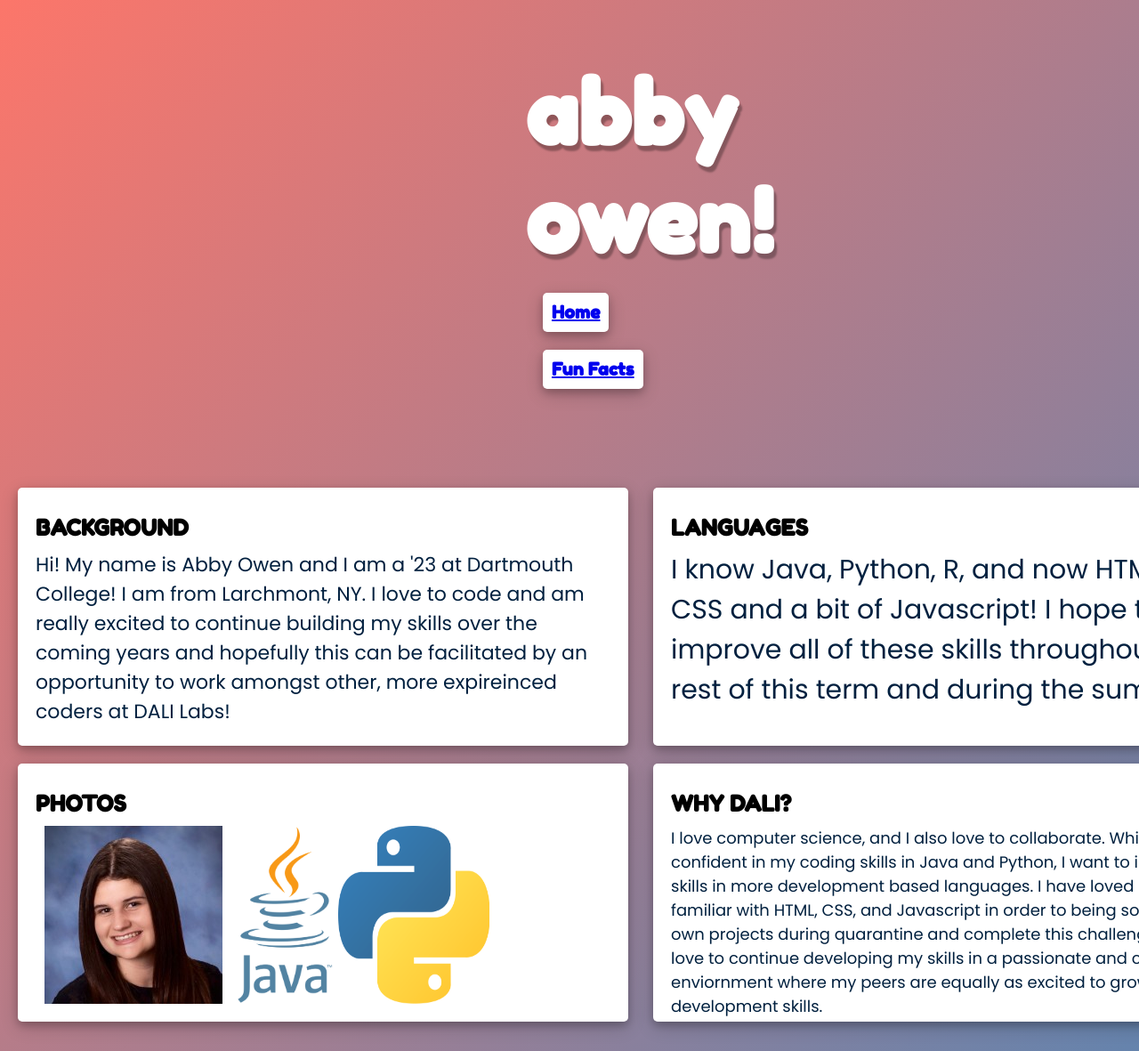
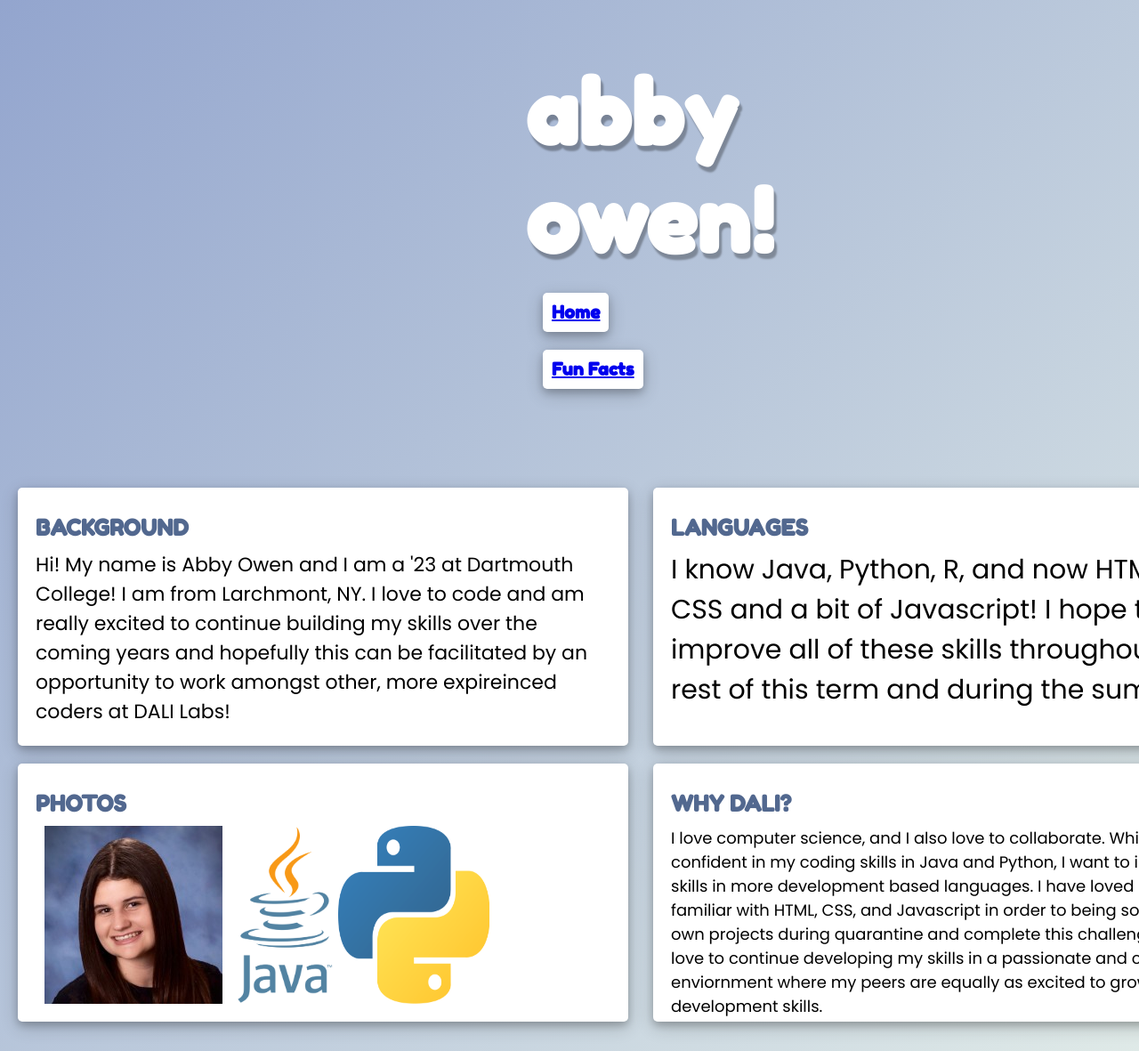
Before and after one commit to abbyowen/abbyhowen.me, a plain HTML site: page index.html in a window 1280 px wide. Shown: the top 1181 px of the page at 89% size. Drawn offline with Linux system fonts and the light colour scheme; files whose address does not match are found by name.

Commit message:
New layout homepage

```diff
--- a/index.html
+++ b/index.html
@@ -23,19 +23,19 @@
 
       body{
         /* Create right moving gradient from pink to blue */
-        background: linear-gradient(to right bottom, #FC766AFF, #5B84B1FF);
+        background: linear-gradient(to right bottom, #93A5CE, #E4EEE9);
 
         /* set from the edge of the window */
         margin: 0;
         padding: 0;
         width: 1400px;
-        font-family: 'Fredoka One', cursive;
+        font-family: 'Fredoka One';
       }
 
       /* Heading 1 styles */
       h1{
         font-size: 100px;
-        font-family: 'Fredoka One', cursive;
+        font-family: 'Fredoka One';
         text-shadow: 3px 6px 2px rgba(0, 0, 0, .3);
         color: #ffffff;
       }
@@ -72,7 +72,7 @@
         font-size: 22px;
         font-family: 'Poppins';
         font-weight: 100px;
-        color: #00203FFF;
+        color: black;
       }
 
        /* Languages class (handles the second square) */
@@ -80,7 +80,7 @@
         font-size: 30px;
         font-family: 'Poppins';
         font-weight: 100px;
-        color: #00203FFF;
+        color: black;
 
       }
 
@@ -117,7 +117,7 @@
         font-size: 18px;
         font-family: 'Poppins';
         font-weight: 100px;
-        color: #00203FFF;
+        color: black;
 
       }
 
@@ -172,6 +172,7 @@
         margin: 10px 0;
         font-family: 'Fredoka One';
         font-size: 25px;
+        color: #52688F;
 
       }
 
@@ -179,7 +180,7 @@
       #content{
         margin-bottom: 20px;
         padding: 20px;
-        background-color: white;
+        background-color: #ffffff;
         box-shadow: 0 4px 8px 0 rgba(0, 0, 0, 0.2), 0 6px 20px 0 rgba(0, 0, 0, 0.19);
         border-radius: 5px;
         height:250px;
```
